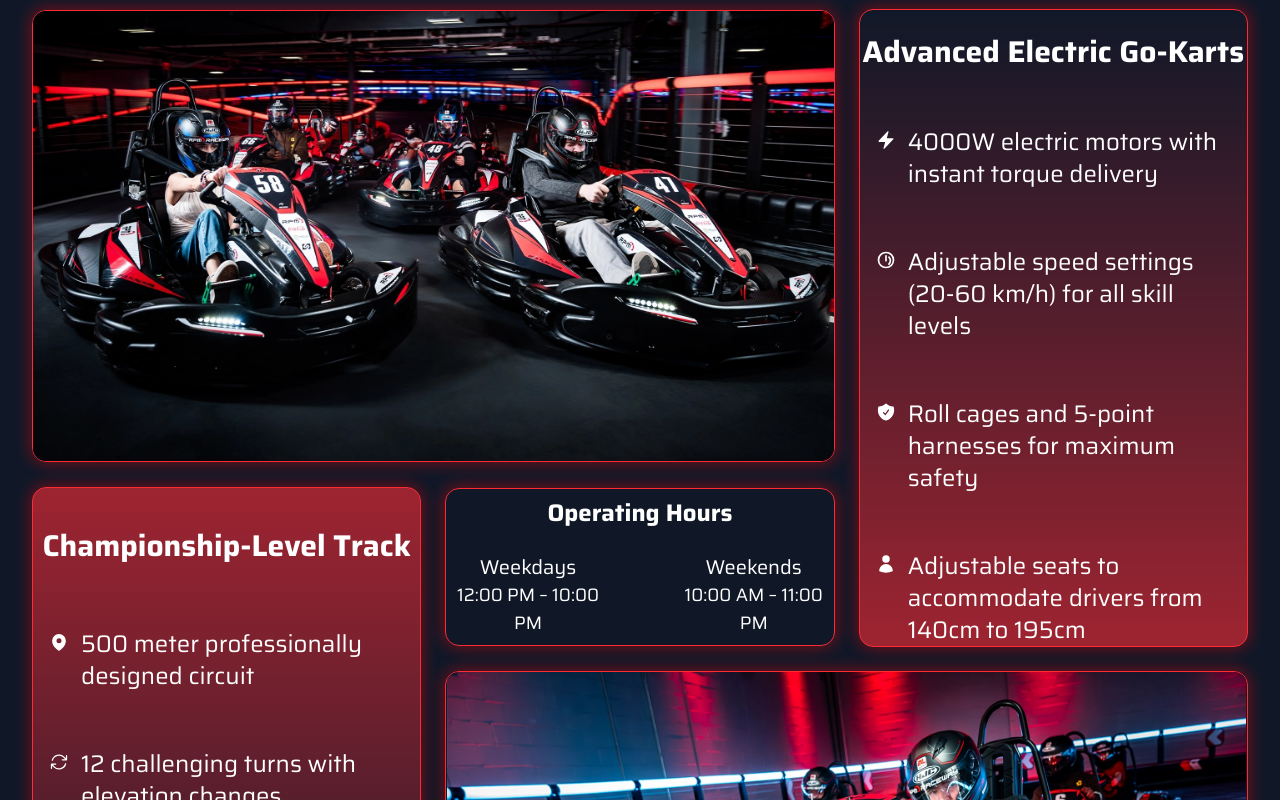
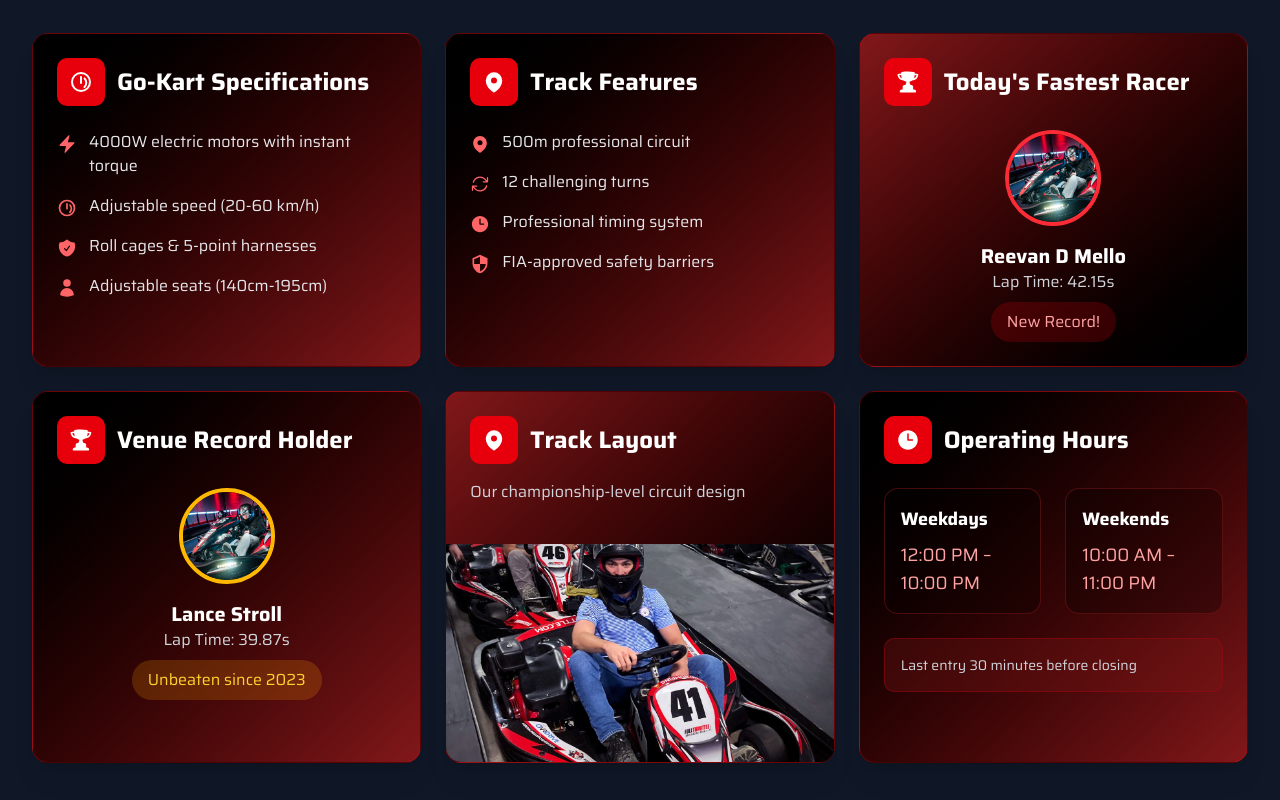
Before and after one commit to KingReevan/VGOwebGL, a Next.js app in the folder OneDrive/Desktop/vgo/vgo-frontend/: page / in a window 1280 px wide. Shown: the part 920-1720 px from the top of the page. Built offline with nearby package versions, Linux system fonts and the light colour scheme; no server answers.

Commit message:
Before changing links in Gallery

```diff
--- a/OneDrive/Desktop/vgo/vgo-frontend/src/app/components/CarAndTrackDetails.tsx
+++ b/OneDrive/Desktop/vgo/vgo-frontend/src/app/components/CarAndTrackDetails.tsx
@@ -1,104 +1,160 @@
 import Link from 'next/link'
 import Image from 'next/image'
-import { LightningBoltIcon, GaugeIcon, ShieldIcon, PersonIcon, MapPinIcon, LoopIcon, TimerIcon, SafetyIcon} from './icons';
+import { LightningBoltIcon, GaugeIcon, ShieldIcon, PersonIcon, MapPinIcon, LoopIcon, TimerIcon, SafetyIcon, TrophyIcon} from './icons';
 
 export default function CarAndTrackDetails() {
   return (
-    <section className="space-y-12 px-4 sm:px-6 lg:px-8 py-6">
-
-        {/*More Aesthetic Grid layout*/ }
-        <div>
-            {/* Go-Kart Section */}
-            <div className="grid grid-cols-1 sm:grid-cols-2 gap-6 md:grid-cols-2 lg:grid-cols-3 items-center grid-flow-row-dense">
-
-                {/* Image - Mobile first order */}
-                <div className="order-2 lg:order-1 relative aspect-video w-full rounded-xl overflow-hidden shadow-[0_0_15px_2px_rgba(255,0,0,0.4)] border border-red-500 col-span-1 sm:col-span-2">
-                <Image
-                    src="/hero-bg.jpeg"
-                    alt="High-performance electric go-kart"
-                    fill
-                    sizes="(max-width: 1024px) 100vw, 66vw"
-                    className="object-cover"
-                    priority
-                />
+    <section className="px-4 py-12 sm:px-6 lg:px-8 max-w-7xl mx-auto">
+      <div className="grid grid-cols-1 md:grid-cols-2 lg:grid-cols-3 gap-6">
+        {/* Box 1: Go-Kart Details */}
+        <div className="bg-gradient-to-br from-black to-red-900 rounded-2xl p-6 shadow-xl border border-red-600/30 hover:border-red-500 transition-all duration-300 group">
+          <div className="flex items-center gap-3 mb-6">
+            <div className="bg-red-600 p-3 rounded-lg">
+              <GaugeIcon className="h-6 w-6 text-white" />
             </div>
-
-                {/* Text Content - Mobile first order */}
-                <div className="order-1 flex flex-col items-center md:order-2 space-y-4 lg:order-3 row-span-1 lg:row-span-2 h-full shadow-[0_0_15px_2px_rgba(255,0,0,0.4)] border border-red-500 rounded-xl pt-4 bg-gradient-to-t from-red-500/60 from-1%">
-                <h3 className="text-3xl font-extrabold text-primary pb-10 pt-2">
-                    Advanced Electric Go-Karts
-                </h3>
-                <ul className="space-y-5 sm:space-y-14 text-lg sm:text-xl lg:text-2xl px-4">
+            <h3 className="text-2xl font-bold text-white">Go-Kart Specifications</h3>
+          </div>
+          <ul className="space-y-4 text-gray-200">
             <li className="flex items-start gap-3">
-                    <LightningBoltIcon className="h-5 w-5 text-primary mt-1 flex-shrink-0" />
-                    <span>4000W electric motors with instant torque delivery</span>
+              <LightningBoltIcon className="h-5 w-5 text-red-400 mt-1 flex-shrink-0" />
+              <span>4000W electric motors with instant torque</span>
             </li>
             <li className="flex items-start gap-3">
-                    <GaugeIcon className="h-5 w-5 text-primary mt-1 flex-shrink-0" />
-                    <span>Adjustable speed settings (20-60 km/h) for all skill levels</span>
+              <GaugeIcon className="h-5 w-5 text-red-400 mt-1 flex-shrink-0" />
+              <span>Adjustable speed (20-60 km/h)</span>
             </li>
             <li className="flex items-start gap-3">
-                    <ShieldIcon className="h-5 w-5 text-primary mt-1 flex-shrink-0" />
-                    <span>Roll cages and 5-point harnesses for maximum safety</span>
+              <ShieldIcon className="h-5 w-5 text-red-400 mt-1 flex-shrink-0" />
+              <span>Roll cages & 5-point harnesses</span>
             </li>
             <li className="flex items-start gap-3">
-                    <PersonIcon className="h-5 w-5 text-primary mt-1 flex-shrink-0" />
-                    <span>Adjustable seats to accommodate drivers from 140cm to 195cm</span>
+              <PersonIcon className="h-5 w-5 text-red-400 mt-1 flex-shrink-0" />
+              <span>Adjustable seats (140cm-195cm)</span>
             </li>
           </ul>
         </div>
 
-                {/* Text Content - Mobile first order */}
-                <div className="order-5 flex flex-col items-center space-y-4 lg:space-y-6 row-span-1 lg:row-span-2 lg:order-3 h-full shadow-[0_0_15px_2px_rgba(255,0,0,0.4)] border border-red-500 rounded-xl bg-gradient-to-b from-red-500/60 from-1%">
-                <h3 className="text-3xl font-extrabold text-primary py-10">
-                    Championship-Level Track
-                </h3>
-                <ul className="space-y-3 sm:space-y-14 text-lg sm:text-xl lg:text-2xl px-4">
+        {/* Box 2: Track Details */}
+        <div className="bg-gradient-to-br from-black to-red-900 rounded-2xl p-6 shadow-xl border border-red-600/30 hover:border-red-500 transition-all duration-300 group">
+          <div className="flex items-center gap-3 mb-6">
+            <div className="bg-red-600 p-3 rounded-lg">
+              <MapPinIcon className="h-6 w-6 text-white" />
+            </div>
+            <h3 className="text-2xl font-bold text-white">Track Features</h3>
+          </div>
+          <ul className="space-y-4 text-gray-200">
             <li className="flex items-start gap-3">
-                    <MapPinIcon className="h-5 w-5 text-primary mt-1 flex-shrink-0" />
-                    <span>500 meter professionally designed circuit</span>
+              <MapPinIcon className="h-5 w-5 text-red-400 mt-1 flex-shrink-0" />
+              <span>500m professional circuit</span>
             </li>
             <li className="flex items-start gap-3">
-                    <LoopIcon className="h-5 w-5 text-primary mt-1 flex-shrink-0" />
-                    <span>12 challenging turns with elevation changes</span>
+              <LoopIcon className="h-5 w-5 text-red-400 mt-1 flex-shrink-0" />
+              <span>12 challenging turns</span>
             </li>
             <li className="flex items-start gap-3">
-                    <TimerIcon className="h-5 w-5 text-primary mt-1 flex-shrink-0" />
-                    <span>Professional timing system with lap analysis</span>
+              <TimerIcon className="h-5 w-5 text-red-400 mt-1 flex-shrink-0" />
+              <span>Professional timing system</span>
             </li>
             <li className="flex items-start gap-3">
-                    <SafetyIcon className="h-5 w-5 text-primary mt-1 flex-shrink-0" />
-                    <span>FIA-approved safety barriers and runoff areas</span>
+              <SafetyIcon className="h-5 w-5 text-red-400 mt-1 flex-shrink-0" />
+              <span>FIA-approved safety barriers</span>
             </li>
           </ul>
         </div>
 
-                <div className="order-3 lg:order-4 shadow-[0_0_15px_2px_rgba(255,0,0,0.4)] border border-red-500 rounded-xl py-2">
-                    <h2 className="text-2xl font-extrabold text-center mb-6">Operating Hours</h2>
-                    <div className="flex justify-center gap-16">
-                        <div className="text-center">
-                        <h3 className="text-xl font-medium text-primary">Weekdays</h3>
-                        <p className="text-lg">12:00 PM – 10:00 PM</p>
+        {/* Box 3: Fastest Racer of the Day */}
+        <div className="bg-gradient-to-br from-red-900 to-black rounded-2xl p-6 shadow-xl border border-red-600/30 hover:border-red-500 transition-all duration-300 group">
+          <div className="flex items-center gap-3 mb-6">
+            <div className="bg-red-600 p-3 rounded-lg">
+              <TrophyIcon className="h-6 w-6 text-white" />
             </div>
-                        <div className="text-center">
-                        <h3 className="text-xl font-medium text-primary">Weekends</h3>
-                        <p className="text-lg">10:00 AM – 11:00 PM</p>
+            <h3 className="text-2xl font-bold text-white">Today's Fastest Racer</h3>
+          </div>
+          <div className="flex flex-col items-center text-center">
+            <div className="relative w-24 h-24 rounded-full border-4 border-red-500 mb-4 overflow-hidden">
+              <Image
+                src="/asianRacer.webp"
+                alt="Today's fastest racer"
+                fill
+                className="object-cover"
+              />
+            </div>
+            <h4 className="text-xl font-bold text-white">Reevan D Mello</h4>
+            <p className="text-gray-300 mb-2">Lap Time: 42.15s</p>
+            <div className="bg-red-600/20 px-4 py-2 rounded-full">
+              <span className="text-red-300 font-medium">New Record!</span>
             </div>
           </div>
         </div>
 
-                {/* Image - Mobile first order */}
-                <div className="order-4 relative aspect-video w-full rounded-xl overflow-hidden shadow-[0_0_15px_2px_rgba(255,0,0,0.4)] border border-red-500 col-span-1 sm:col-span-2 lg:order-5">
+        {/* Box 4: Fastest Racer of the Venue */}
+        <div className="bg-gradient-to-br from-black to-red-900 rounded-2xl p-6 shadow-xl border border-red-600/30 hover:border-red-500 transition-all duration-300 group">
+          <div className="flex items-center gap-3 mb-6">
+            <div className="bg-red-600 p-3 rounded-lg">
+              <TrophyIcon className="h-6 w-6 text-white" />
+            </div>
+            <h3 className="text-2xl font-bold text-white">Venue Record Holder</h3>
+          </div>
+          <div className="flex flex-col items-center text-center">
+            <div className="relative w-24 h-24 rounded-full border-4 border-amber-400 mb-4 overflow-hidden">
               <Image
                 src="/asianRacer.webp"
-                    alt="Championship-level go-kart track"
+                alt="Venue's fastest racer"
                 fill
-                    sizes="(max-width: 1024px) 100vw, 66vw"
-                    className="object-scale-down"
+                className="object-cover"
+              />
+            </div>
+            <h4 className="text-xl font-bold text-white">Lance Stroll</h4>
+            <p className="text-gray-300 mb-2">Lap Time: 39.87s</p>
+            <div className="bg-amber-500/20 px-4 py-2 rounded-full">
+              <span className="text-amber-300 font-medium">Unbeaten since 2023</span>
+            </div>
+          </div>
+        </div>
+
+        {/* Box 5: Map of Circuit */}
+        <div className="bg-gradient-to-br from-red-900 to-black rounded-2xl overflow-hidden shadow-xl border border-red-600/30 hover:border-red-500 transition-all duration-300 group">
+          <div className="p-6">
+            <div className="flex items-center gap-3 mb-4">
+              <div className="bg-red-600 p-3 rounded-lg">
+                <MapPinIcon className="h-6 w-6 text-white" />
+              </div>
+              <h3 className="text-2xl font-bold text-white">Track Layout</h3>
+            </div>
+            <p className="text-gray-300 mb-4">Our championship-level circuit design</p>
+          </div>
+          <div className="relative aspect-video w-full">
+            <Image
+              src="/gallery/staringDriver.png"
+              alt="Track map"
+              fill
+              className="object-cover"
             />
           </div>
         </div>
 
+        {/* Box 6: Operating Hours */}
+        <div className="bg-gradient-to-br from-black to-red-900 rounded-2xl p-6 shadow-xl border border-red-600/30 hover:border-red-500 transition-all duration-300 group">
+          <div className="flex items-center gap-3 mb-6">
+            <div className="bg-red-600 p-3 rounded-lg">
+              <TimerIcon className="h-6 w-6 text-white" />
+            </div>
+            <h3 className="text-2xl font-bold text-white">Operating Hours</h3>
+          </div>
+          <div className="grid grid-cols-1 md:grid-cols-2 gap-6">
+            <div className="bg-black/30 p-4 rounded-xl border border-red-900/50">
+              <h4 className="text-lg font-semibold text-white mb-2">Weekdays</h4>
+              <p className="text-red-300 text-lg font-medium">12:00 PM – 10:00 PM</p>
+            </div>
+            <div className="bg-black/30 p-4 rounded-xl border border-red-900/50">
+              <h4 className="text-lg font-semibold text-white mb-2">Weekends</h4>
+              <p className="text-red-300 text-lg font-medium">10:00 AM – 11:00 PM</p>
+            </div>
+          </div>
+          <div className="mt-6 bg-red-900/30 p-4 rounded-lg border border-red-800/50">
+            <p className="text-gray-300 text-sm">Last entry 30 minutes before closing</p>
+          </div>
+        </div>
       </div>
     </section>
   );
--- a/OneDrive/Desktop/vgo/vgo-frontend/src/app/components/Navbar.tsx
+++ b/OneDrive/Desktop/vgo/vgo-frontend/src/app/components/Navbar.tsx
@@ -2,15 +2,27 @@
 import Image from "next/image";
 import Link from 'next/link'
 import { Button } from '@/app/components/button'
-import { Menu, X } from 'lucide-react'
+import { Menu, X, ChevronDown, Globe } from 'lucide-react'
 import { useState, useEffect } from 'react'
 
 export default function Navbar() {
   const [mobileMenuOpen, setMobileMenuOpen] = useState(false)
+  const [languageMenuOpen, setLanguageMenuOpen] = useState(false)
+  const [currentLanguage, setCurrentLanguage] = useState('EN')
 
   useEffect(() => {
     document.body.style.overflow = mobileMenuOpen ? 'hidden' : 'auto';
   }, [mobileMenuOpen]);
+
+  const toggleLanguageMenu = () => {
+    setLanguageMenuOpen(!languageMenuOpen)
+  }
+
+  const selectLanguage = (lang: string) => {
+    setCurrentLanguage(lang)
+    setLanguageMenuOpen(false)
+    // Here you would add logic to change the actual language of the site
+  }
 
   return (
     <nav className="sticky top-0 z-50 w-full backdrop-blur bg-gradient-to-br from-black to-red-500/60 supports-[backdrop-filter]:bg-black/60 border-b border-red-500 shadow-[0_2px_10px_0_rgba(255,0,0,0.4)] selection:bg-red-500">
@@ -43,6 +55,44 @@ export default function Navbar() {
           <Link href="/contact" className="text-sm font-medium hover:text-primary transition-colors">
             Contact
           </Link>
+
+          {/* Language Selector - Desktop */}
+          <div className="relative ml-2">
+            <button
+              onClick={toggleLanguageMenu}
+              className="flex items-center gap-1 px-3 py-1 rounded-md hover:bg-white/10 transition-colors"
+              aria-label="Language selector"
+            >
+              <Globe size={16} />
+              <span className="text-sm font-medium">{currentLanguage}</span>
+              <ChevronDown size={16} className={`transition-transform ${languageMenuOpen ? 'rotate-180' : ''}`} />
+            </button>
+
+            {/* Language Dropdown */}
+            {languageMenuOpen && (
+              <div className="absolute right-0 mt-2 w-32 bg-black/90 backdrop-blur-sm border border-red-500/30 rounded-md shadow-lg overflow-hidden z-50 animate-in fade-in zoom-in-95">
+                <button
+                  onClick={() => selectLanguage('EN')}
+                  className={`w-full text-left px-4 py-2 text-sm hover:bg-red-900/50 transition-colors ${currentLanguage === 'EN' ? 'bg-red-900/30' : ''}`}
+                >
+                  English
+                </button>
+                <button
+                  onClick={() => selectLanguage('ES')}
+                  className={`w-full text-left px-4 py-2 text-sm hover:bg-red-900/50 transition-colors ${currentLanguage === 'ES' ? 'bg-red-900/30' : ''}`}
+                >
+                  Español
+                </button>
+                <button
+                  onClick={() => selectLanguage('FR')}
+                  className={`w-full text-left px-4 py-2 text-sm hover:bg-red-900/50 transition-colors ${currentLanguage === 'FR' ? 'bg-red-900/30' : ''}`}
+                >
+                  Français
+                </button>
+              </div>
+            )}
+          </div>
+
           <div className="flex space-x-2 ml-4">
             <Button asChild variant="default" className="text-xs sm:text-sm">
               <Link href="/login">Login</Link>
@@ -54,13 +104,17 @@ export default function Navbar() {
         </div>
 
         {/* Mobile Menu Button */}
+        <div className="md:hidden flex items-center gap-4">
+          {/* Language Selector - Mobile (only icon) */}
+
           <button
-          className="md:hidden text-white z-52 cursor-pointer"
+            className="text-white z-52 cursor-pointer"
             onClick={() => setMobileMenuOpen(!mobileMenuOpen)}
             aria-label="Toggle menu"
           >
             {mobileMenuOpen ? <X size={24} /> : <Menu size={24} />}
           </button>
+        </div>
 
         {/* Mobile Menu - Fixed positioning with proper height */}
         <div className={`md:hidden fixed inset-0 bg-gradient-to-b from-red-950 via-black to-red-950
@@ -104,7 +158,56 @@ export default function Navbar() {
             >
               Contact
             </Link>
-            <div className="flex flex-col space-y-4 mt-8 w-full max-w-xs px-4">
+
+            {/* Language Selector - Mobile Expanded */}
+            <div className="w-full max-w-xs px-4 mt-4">
+              <div className="relative">
+                <button
+                  onClick={() => setLanguageMenuOpen(!languageMenuOpen)}
+                  className="w-full flex items-center justify-between px-4 py-3 bg-black/30 border border-red-500/50 rounded-lg text-white"
+                >
+                  <div className="flex items-center gap-2">
+                    <Globe size={18} />
+                    <span>Language ({currentLanguage})</span>
+                  </div>
+                  <ChevronDown size={18} className={`transition-transform ${languageMenuOpen ? 'rotate-180' : ''}`} />
+                </button>
+
+                {languageMenuOpen && (
+                  <div className="mt-1 w-full bg-black/70 backdrop-blur-sm border border-red-500/30 rounded-md overflow-hidden animate-in fade-in zoom-in-95">
+                    <button
+                      onClick={() => {
+                        selectLanguage('EN');
+                        setMobileMenuOpen(false);
+                      }}
+                      className={`w-full text-white text-left px-4 py-3 hover:bg-red-900/50 transition-colors ${currentLanguage === 'EN' ? 'bg-red-900/30' : ''}`}
+                    >
+                      English
+                    </button>
+                    <button
+                      onClick={() => {
+                        selectLanguage('ES');
+                        setMobileMenuOpen(false);
+                      }}
+                      className={`w-full text-white text-left px-4 py-3 hover:bg-red-900/50 transition-colors ${currentLanguage === 'ES' ? 'bg-red-900/30' : ''}`}
+                    >
+                      Español
+                    </button>
+                    <button
+                      onClick={() => {
+                        selectLanguage('FR');
+                        setMobileMenuOpen(false);
+                      }}
+                      className={`w-full text-white text-left px-4 py-3 hover:bg-red-900/50 transition-colors ${currentLanguage === 'FR' ? 'bg-red-900/30' : ''}`}
+                    >
+                      Français
+                    </button>
+                  </div>
+                )}
+              </div>
+            </div>
+
+            <div className="flex flex-col space-y-4 mt-4 w-full max-w-xs px-4">
               <Button
                 asChild
                 variant="secondary"
@@ -130,7 +233,6 @@ export default function Navbar() {
             <span>•</span>
             <Link href="mailto:info@vgoracing.com">info@vgoracing.com</Link>
           </div>
-
         </div>
       </div>
     </nav>
```
Also changed, not shown: 1 other file (tests, documents, lock files or other folders). Lines whose indentation alone changed are shown as unchanged.
